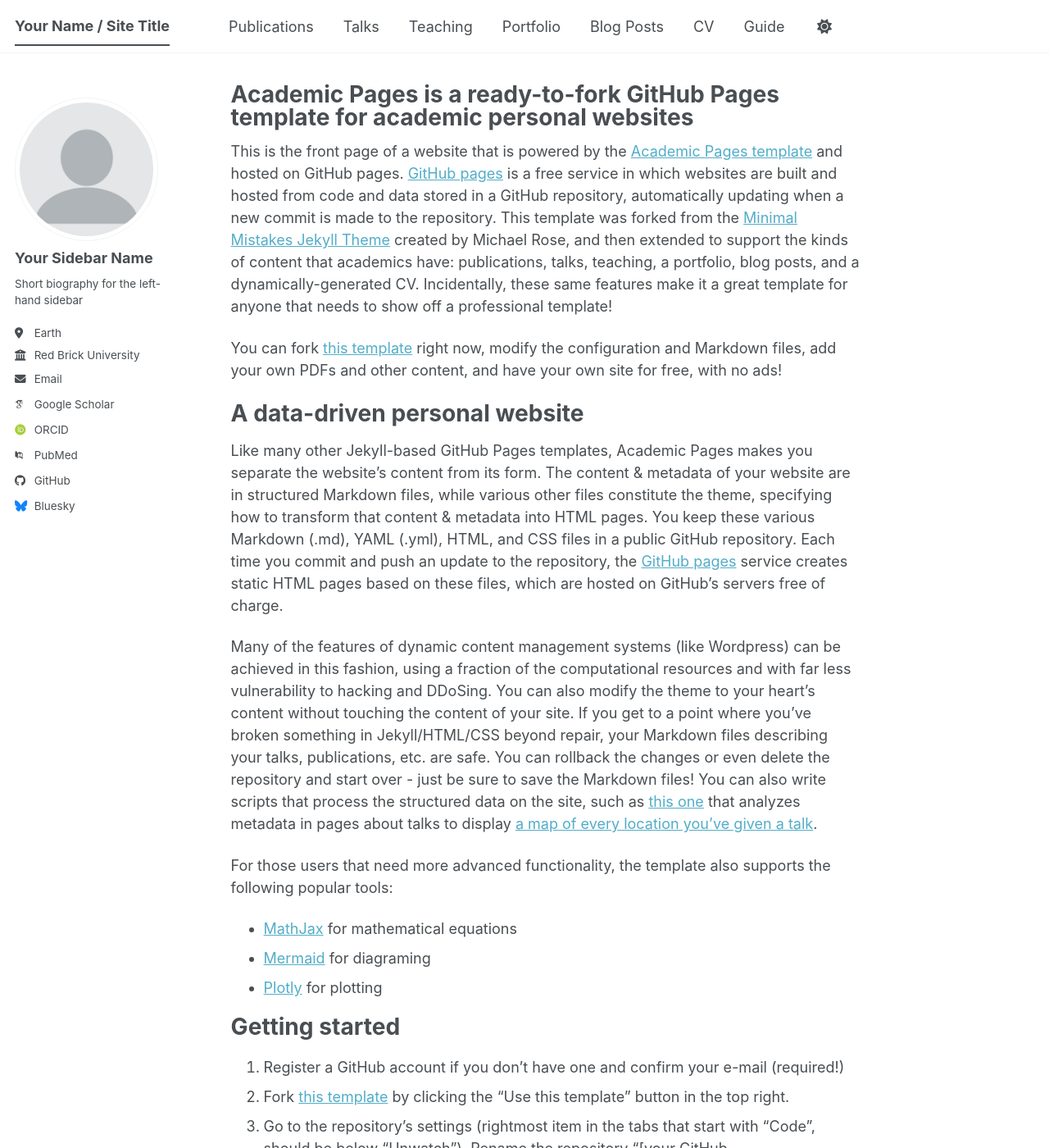
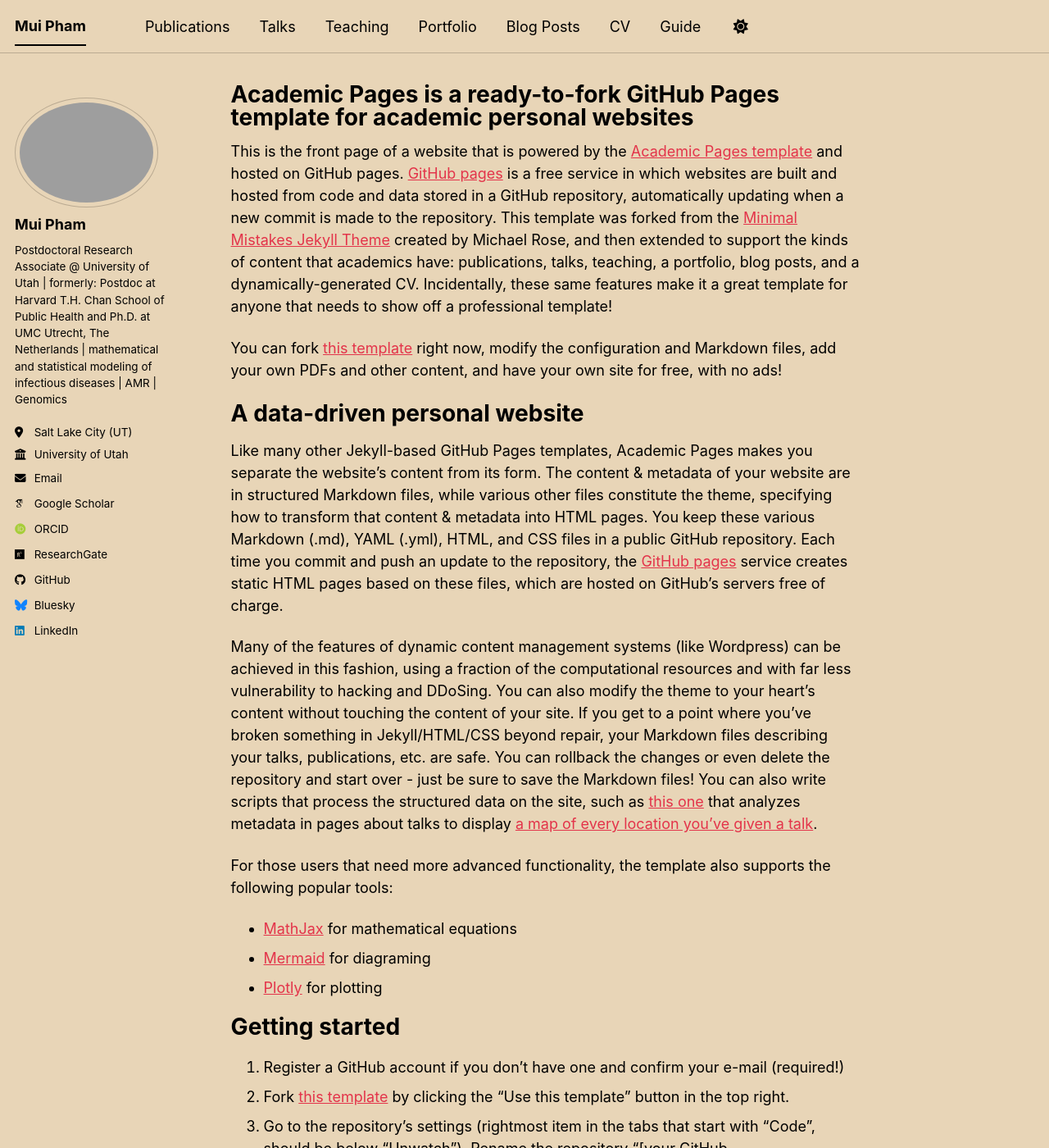
Before and after one commit to tm-pham/tm-pham.github.io, a Jekyll site: the page built from _pages/about.md, in a window 1280 px wide and 1400 px high. Shown: the whole window at 82% size. Built offline with Jekyll 4.4.1, drawn with Linux system fonts in a browser that asks for light colours; some web fonts are replaced; a script bundle is joined from its source files by our own code; library files that are not in the unit come from our copies; some of the changed text lies outside the part shown.

Commit message:
Update _config.yml

```diff
--- a/_config.yml
+++ b/_config.yml
@@ -8,41 +8,41 @@
 
 # Basic Site Settings
 locale                   : "en-US"
-site_theme               : "default" # The available themes options are "default", "air", "sunrise", "mint", "dirt" and "contrast"
-title                    : "Your Name / Site Title"
+site_theme               : "sunrise" # The available themes options are "default", "air", "sunrise", "mint", "dirt" and "contrast"
+title                    : "Mui Pham"
 title_separator          : "-"
-name                     : &name "Your Name"
-description              : &description "Your Name's academic portfolio"   # Update this with a general description of your site, this is the default if not overridden by a page
-url                      : https://academicpages.github.io # The base hostname & protocol for your site e.g. "https://[your GitHub username].github.io",
+name                     : &name "Mui Pham"
+description              : &description "Mui's academic webpage"   # Update this with a general description of your site, this is the default if not overridden by a page
+url                      : https://tm-pham.github.io # The base hostname & protocol for your site e.g. "https://[your GitHub username].github.io",
                                                            # or if you already have some other page hosted on Github then use "https://[your GitHub username].github.io/[Your Repo Name]"
 baseurl                  : "" # the subpath of your site, e.g. "/blog"
-repository               : "academicpages/academicpages.github.io"
+repository               : "tm-pham/tm-pham.github.io"
 
 # Site Author - The following control what appear as part of the author content on the side bar.
 #               If a field is blank the icon and link will not appear, otherwise it will be shown.
 #               Additional customization can be done by editing /_includes/author-profile.html
 author:
   # Biographic information
-  avatar           : "profile.png"
-  name             : "Your Sidebar Name"
+  avatar           : "Mui.jpg"
+  name             : "Mui Pham"
   pronouns         : # example: "she/her"
-  bio              : "Short biography for the left-hand sidebar"
-  location         : "Earth"
-  employer         : "Red Brick University"
+  bio              : "Postdoctoral Research Associate @ University of Utah | formerly: Postdoc at Harvard T.H. Chan School of Public Health and Ph.D. at UMC Utrecht, The Netherlands | mathematical and statistical modeling of infectious diseases | AMR | Genomics"
+  location         : "Salt Lake City (UT)"
+  employer         : "University of Utah"
   uri              : # URL
-  email            : "none@example.org"
+  email            : "mui.k.pham@gmail.com"
 
   # Academic websites
   academia         : # URL
   arxiv            : # URL - Update with the correct link to your profile
-  googlescholar    : "https://scholar.google.com/citations?user=PS_CX0AAAAAJ"
+  googlescholar    : "https://scholar.google.com/citations?user=IRwXHd8AAAAJ&hl=en"
   inspire-hep      : # URL
   impactstory      : # URL
-  orcid            : "https://orcid.org/yourorcidurl"
+  orcid            : "https://orcid.org/0000-0001-6748-2479"
   semantic         : # URL
   ssrn             : # URL
-  pubmed           : "https://www.ncbi.nlm.nih.gov/pubmed/?term=john+snow"
-  researchgate     : # URL
+  pubmed           : # URL
+  researchgate     : "https://www.researchgate.net/profile/Thi-Mui-Pham"
   scopus           : # URL
   zotero           : # URL
 
@@ -51,13 +51,13 @@ author:
   bitbucket        : # Username - Update with your username on the site
   codepen          : # Username
   dribbble         : # Username
-  github           : "academicpages"
+  github           : "tm-pham"
   kaggle           : # Username
   stackoverflow    : # User number or user number and name (i.e., use "1" or "1/jeff-atwood")
 
   # Social media
   artstation       : # Username
-  bluesky          : "bsky.app" # Replace this with you Bluesky username
+  bluesky          : "tmpham" # Replace this with you Bluesky username
   facebook         : # Username
   flickr           : # Username
   foursquare       : # Username
@@ -66,7 +66,7 @@ author:
   keybase          : # Username
   instagram        : # Username
   lastfm           : # Username
-  linkedin         : # Username
+  linkedin         : "tm-pham4984"
   mastodon         : # URL
   medium           : # URL
   pinterest        : # Username
```
